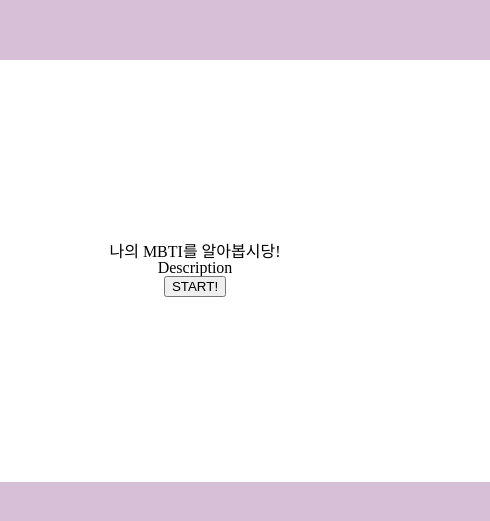
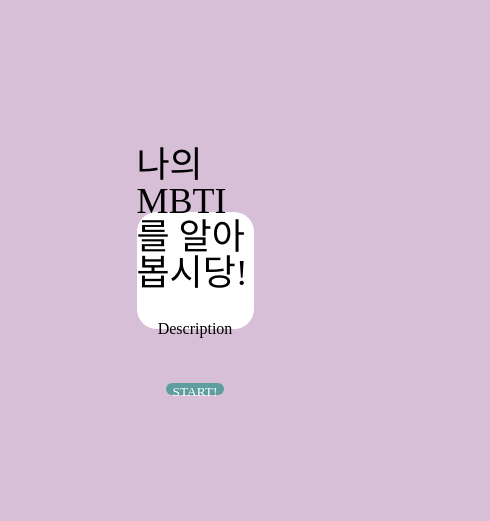
Before and after one commit to banksu/wt_html, a plain HTML site: page index.html in a window 390 px wide. Shown: the part 129-650 px from the top of the page, 490 px wide, since content can reach past the window. Drawn offline with Linux system fonts and the light colour scheme; a web font is replaced by a local one.

Commit message:
mobile see

```diff
--- a/app.js
+++ b/app.js
@@ -0,0 +1,10 @@
+const btns = document.querySelectorAll("button");
+
+function dev(event) {
+  console.log(event.target.parentNode);
+  const div = event.target.parentNode;
+  div.classList.add("papap");
+}
+for (const btn of btns) {
+  btn.addEventListener("click", dev);
+}
--- a/css.css
+++ b/css.css
@@ -1,4 +1,18 @@
 @import "./reset.css";
+@font-face {
+  font-family: "SUIT-Medium";
+  src: url("https://cdn.jsdelivr.net/gh/projectnoonnu/noonfonts_suit@1.0/SUIT-Medium.woff2")
+    format("woff2");
+  font-weight: normal;
+  font-style: normal;
+}
+@font-face {
+  font-family: "OTWelcomeRA";
+  src: url("https://cdn.jsdelivr.net/gh/projectnoonnu/noonfonts_2110@1.0/OTWelcomeRA.woff2")
+    format("woff2");
+  font-weight: normal;
+  font-style: normal;
+}
 
 body {
   height: 90vh;
@@ -8,14 +22,59 @@
   flex-direction: column;
   justify-content: center;
   align-items: center;
+  position: relative;
 }
 
 div {
-  height: 50vh;
-  width: 70vh;
+  height: 30vw;
+  width: 30vw;
   display: flex;
   flex-direction: column;
   justify-content: center;
   align-items: center;
   background-color: white;
+  border-radius: 20px;
+  position: absolute;
 }
+
+/* 스타트 카드  */
+
+.startTitle h2 {
+  padding-bottom: 12px;
+  padding-top: 15px;
+  font-family: "SUIT-Medium";
+  font-size: 23px;
+  color: rgb(28, 59, 8);
+}
+
+.startTitle h1 {
+  font-family: "OTWelcomeRA";
+  font-size: 36px;
+  padding-bottom: 30px;
+}
+
+.startTitle h3 {
+  padding-bottom: 18px;
+  text-align: center;
+}
+
+.startTitle button {
+  border: none;
+  width: 50%;
+  height: 10%;
+  margin-top: 28px;
+  background-color: cadetblue;
+  color: white;
+  border-radius: 10px;
+  font-family: "OTWelcomeRA";
+}
+
+.startTitle button:hover {
+  background-color: tomato;
+}
+
+.papap {
+  display: none;
+}
+
+/* 질문 카드 */
```
